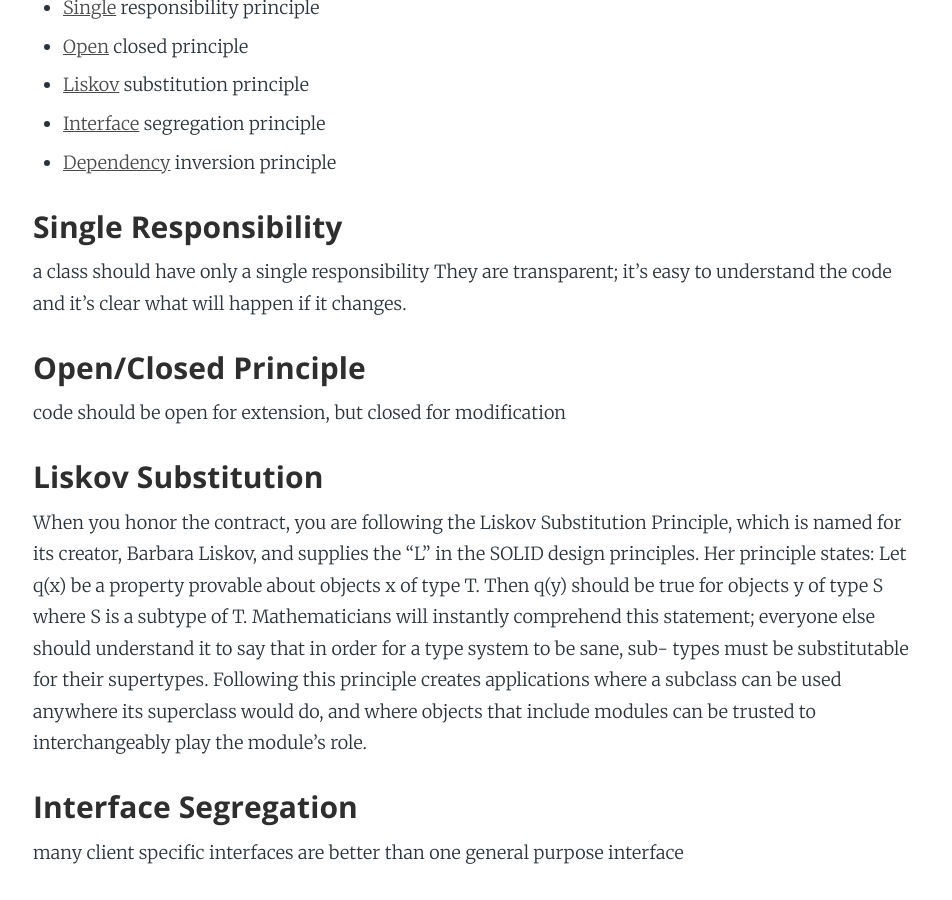
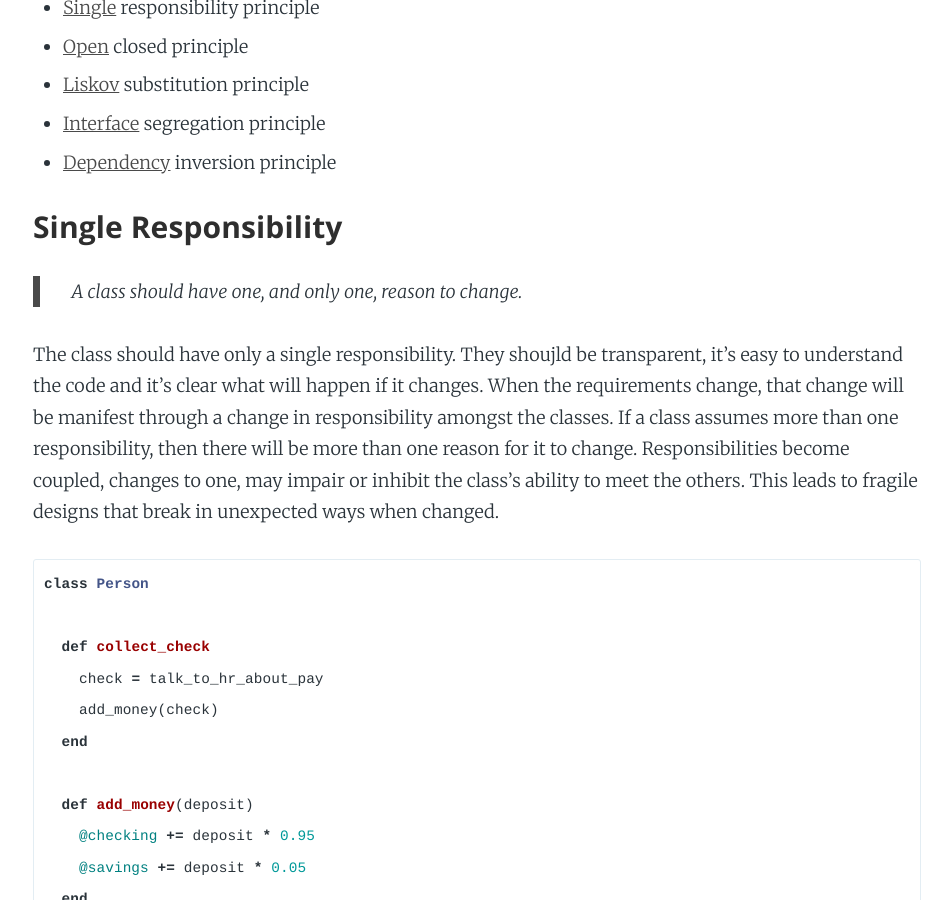
Before and after one commit to Carpk/ShawnKlein, a Jekyll site: the page built from _posts/2016-07-06-solid-principles.md, in a window 1280 px wide and 900 px high, scrolled down 787 px. Shown: the whole window, without its empty margins (163-1115 px from the left). Built offline with Jekyll 4.4.1, drawn with Linux system fonts in a browser that asks for light colours; nearby versions of some CDN libraries; some web fonts are replaced; Markdown is read by kramdown in place of the engine named in the settings; some of the changed text lies outside the part shown.

Commit message:
add raw data and examples to SRP in SOLID post

`````diff
--- a/_posts/2016-07-06-solid-principles.md
+++ b/_posts/2016-07-06-solid-principles.md
@@ -21,14 +21,57 @@ The SOLID principals are five basic principles of object oriented programming an
 
 ### Single Responsibility
 
-a class should have only a single responsibility
-They are transparent; it’s easy to understand the code and it’s clear what will happen if it changes.
+> A class should have one, and only one, reason to change.
+
+The class should have only a single responsibility. They shoujld be transparent, it’s easy to understand the code and it’s clear what will happen if it changes. When the requirements change, that change will be manifest through a change in responsibility amongst the classes. If a class assumes more than one responsibility, then there will be more than one reason for it to change. Responsibilities become coupled, changes to one, may impair or inhibit the class's ability to meet the others. This leads to fragile designs that break in unexpected ways when changed.
+
+````ruby
+class Person
+
+  def collect_check
+    check = talk_to_hr_about_pay
+    add_money(check)
+  end
+
+  def add_money(deposit)
+    @checking += deposit * 0.95
+    @savings += deposit * 0.05
+  end
+end
+````
+
+Any change on how we add money to our bank account, would require a change to this class. We could introduce new rules or strategies that would cause our `#add_money()` method to change.
+
+````ruby
+class Person
+
+  def initialize
+    @bank_account = BankAccount.new
+  end
+
+  def deposit_money(amount)
+    @bank_account.deposit(amount)
+  end
+end
+
+class BankAccount
+
+  def deposit(amount)
+    @checking += deposit * 0.95
+    @savings += deposit * 0.05
+  end
+end
+````
+
+Now we have 2 smaller classes that handle each specific task. Our `BankAccount` class will proccess any bank related activities, and our `Person` class will handle any people type behaviors.
 
 ### Open/Closed Principle
 
-code should be open for extension, but closed for modification
+> code should be open for extension, but closed for modification
 
 ### Liskov Substitution
+
+>   Derived classes must be substitutable for their base classes.
 
 When you honor the contract, you are following the Liskov Substitution
 Principle, which is named for its creator, Barbara Liskov, and supplies the “L”
@@ -45,8 +88,12 @@ can be trusted to interchangeably play the module’s role.
 
 ### Interface Segregation
 
+> Make fine grained interfaces that are client specific.
+
 many client specific interfaces are better than one general purpose interface
 
 ### Dependency Inversion
 
+> Depend on abstractions, not on concretions.
+
 one should depend upon Abstractions, do not depend upon concretions
`````
